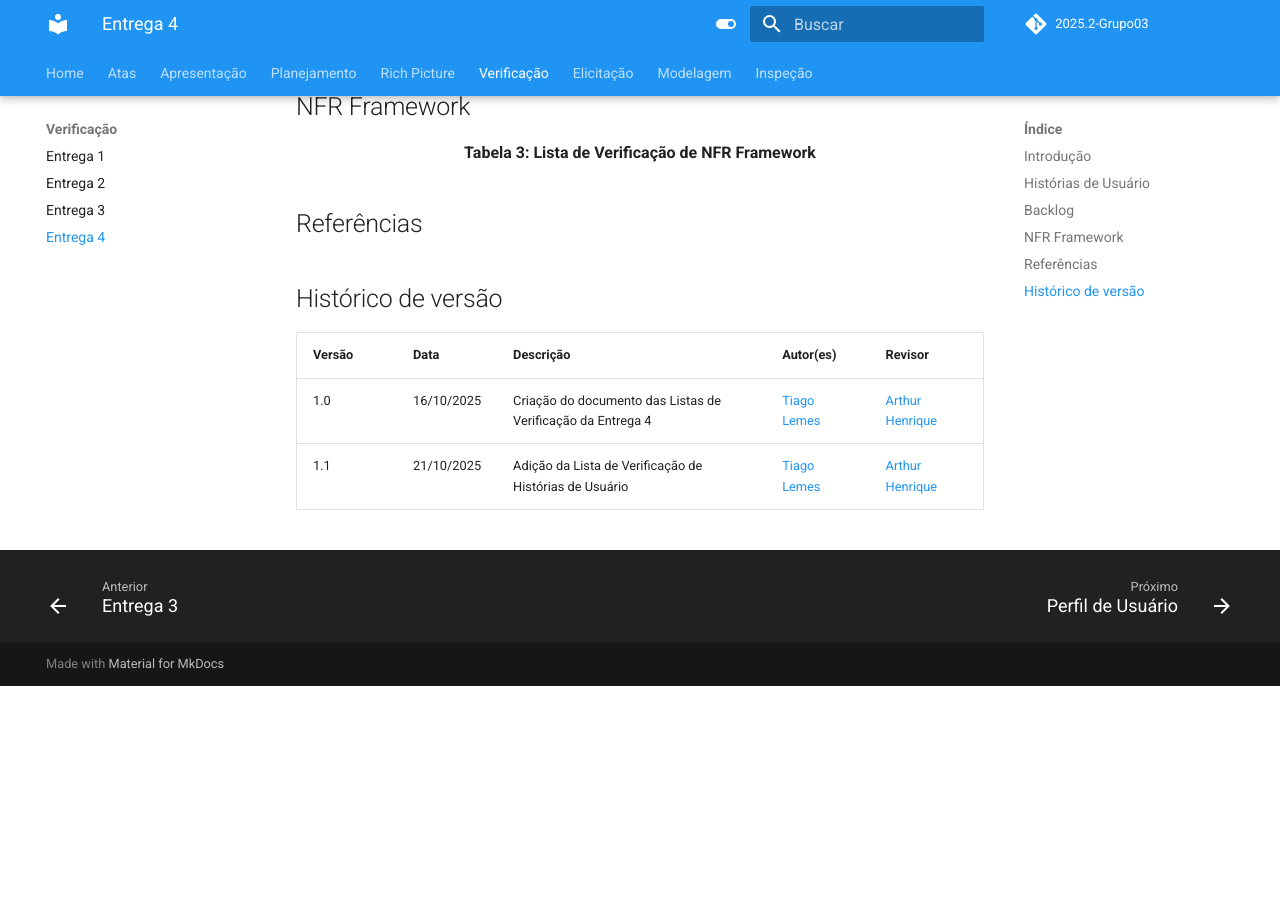
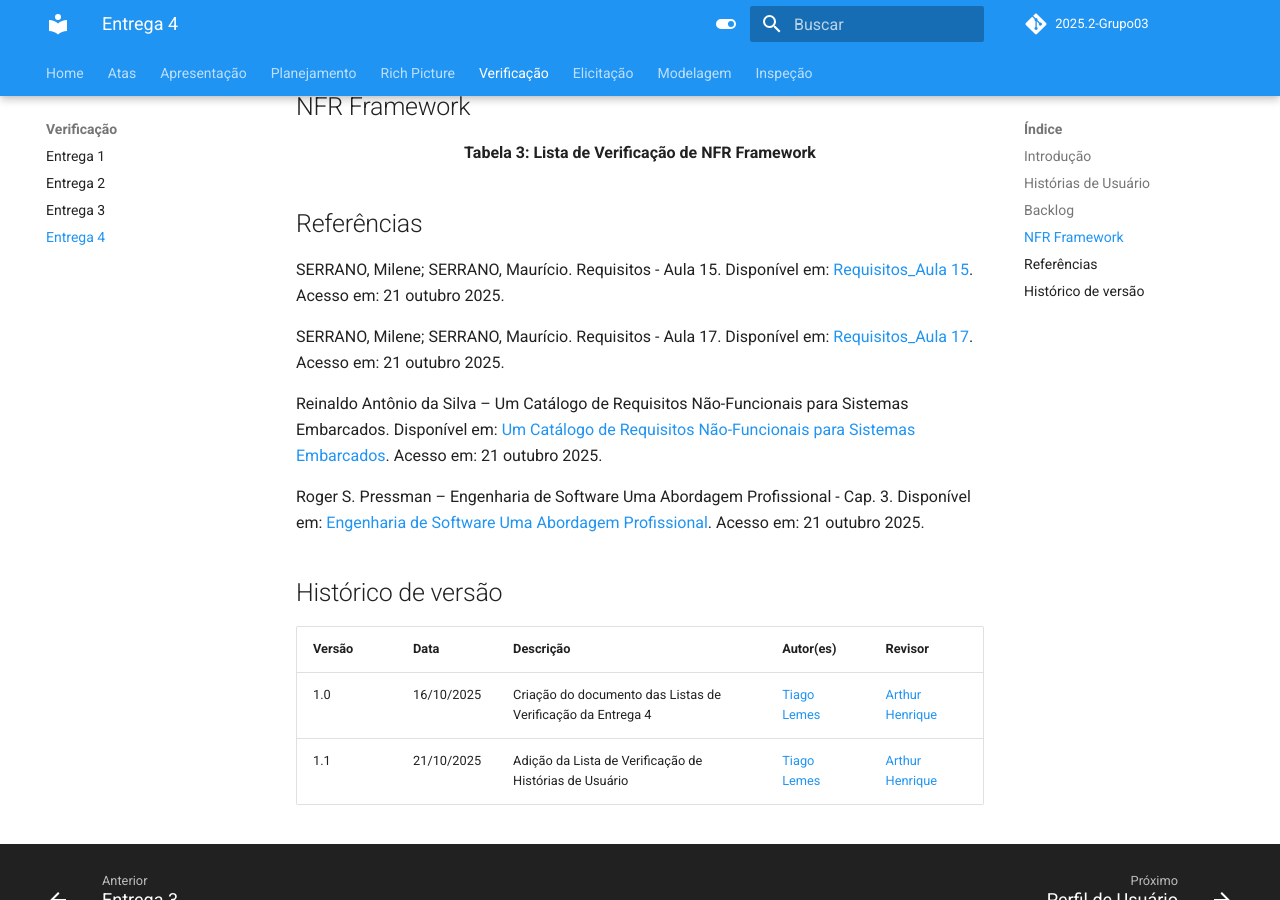
Before and after one commit to Requisitos-de-Software/2025.2-Grupo03, an MkDocs documentation site: the page built from docs/Verificacao/verificacao4.md, in a window 1280 px wide and 900 px high, scrolled down 1678 px. Built offline with MkDocs 1.6.1 and Material for MkDocs 9.7.7, drawn with Linux system fonts in a browser that asks for light colours; comment, search, counter and statistics services are not loaded; before the commit the page ends 2364 px from its top, so only the background shows below that.

Commit message:
Adicionando Referências

```diff
--- a/docs/Verificacao/verificacao4.md
+++ b/docs/Verificacao/verificacao4.md
@@ -51,6 +51,14 @@ Esse trecho apresenta um arquivo PDF com os trechos específicos de onde cada it
 
 ## Referências
 
+SERRANO, Milene; SERRANO, Maurício. Requisitos - Aula 15. Disponível em: [Requisitos_Aula 15](../arquivos/backlog_aula.pdf). Acesso em: 21 outubro 2025.
+
+SERRANO, Milene; SERRANO, Maurício. Requisitos - Aula 17. Disponível em: [Requisitos_Aula 17](../arquivos/NFR_aula017.pdf). Acesso em: 21 outubro 2025.
+
+Reinaldo Antônio da Silva – Um Catálogo de Requisitos Não-Funcionais para Sistemas Embarcados. Disponível em: [Um Catálogo de Requisitos Não-Funcionais para Sistemas Embarcados](../arquivos/requisitos_naoFuncionais_embarcados.pdf). Acesso em: 21 outubro 2025.
+
+Roger S. Pressman – Engenharia de Software Uma Abordagem Profissional - Cap. 3. Disponível em: [Engenharia de Software Uma Abordagem Profissional](../arquivos/desenvolvimento_Agil.pdf). Acesso em: 21 outubro 2025.
+
 
 ## Histórico de versão
 
```
Also changed, not shown: docs/Modelagem/backlog_do_produto.md (+4 -1 lines), docs/Modelagem/historias_de_usuario.md (+5 -0 lines), docs/Modelagem/nfr_framework.md (+5 -0 lines), 4 other files.
